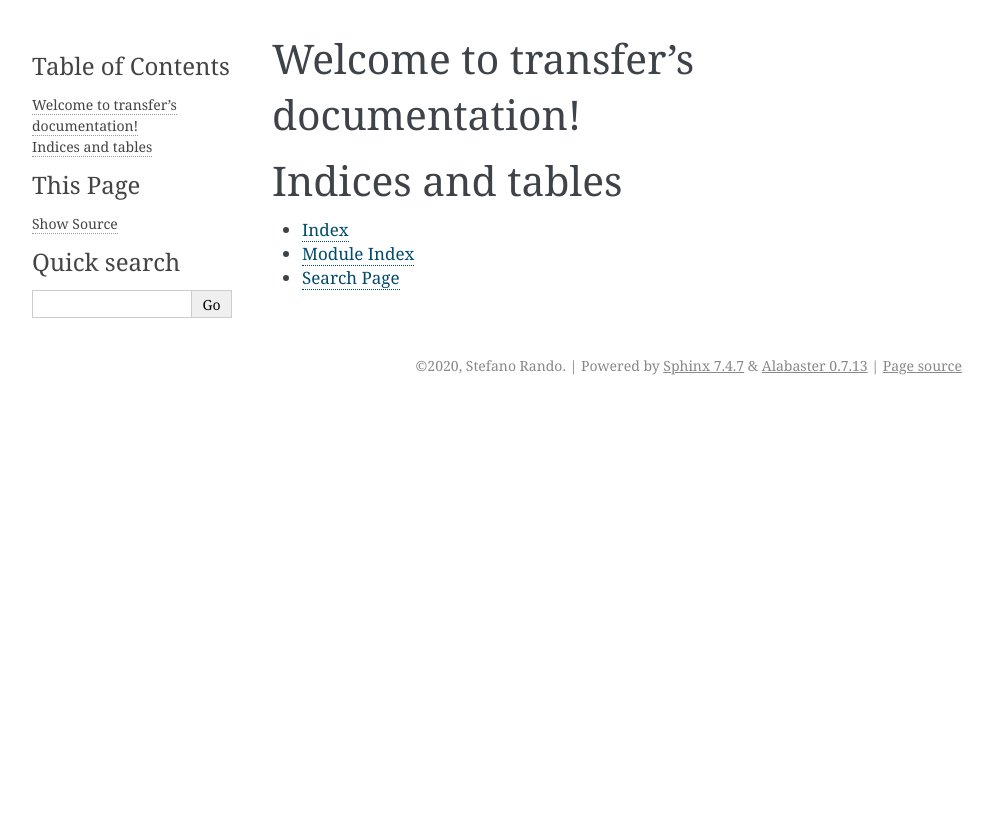
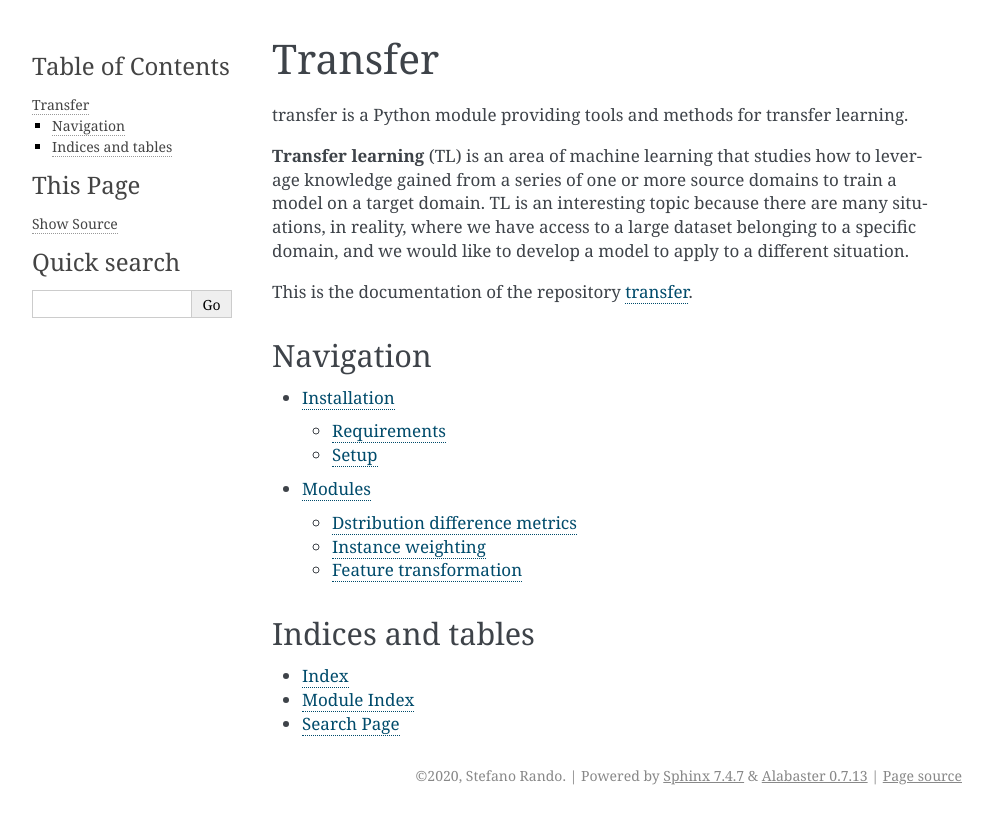
Before and after one commit to Steefano/transfer, a Sphinx documentation site: the page built from docs/source/index.rst, in a window 1280 px wide. Shown: the top 824 px of the page, without its empty margins (148-1141 px from the left). Built offline with Sphinx 7.4.7, drawn with Linux system fonts in a browser that asks for light colours.

Commit message:
Add files via upload

```diff
--- a/docs/source/index.rst
+++ b/docs/source/index.rst
@@ -1,15 +1,23 @@
-.. transfer documentation master file, created by
-   sphinx-quickstart on Sun Dec 13 14:13:59 2020.
-   You can adapt this file completely to your liking, but it should at least
-   contain the root `toctree` directive.
+Transfer
+####################################
+transfer is a Python module providing tools and methods for transfer learning.
 
-Welcome to transfer's documentation!
+**Transfer learning** (TL) is an area of machine learning that studies how to leverage knowledge gained from a
+series of one or more source domains to train a model on a target domain. TL is an interesting topic because there are many situations,
+in reality, where we have access to a large dataset belonging to a specific domain, and we would like to develop a model to apply
+to a different situation.
+
+This is the documentation of the repository `transfer <https://github.com/Steefano/transfer>`_.
+
+
+Navigation
 ====================================
 
 .. toctree::
    :maxdepth: 2
-   :caption: Contents:
 
+   general pages/installation
+   general pages/modules
 
 
 Indices and tables
```
Also changed, not shown: docs/source/general pages/installation.rst (added, +20 -0 lines), docs/source/general pages/modules.rst (added, +39 -0 lines).
